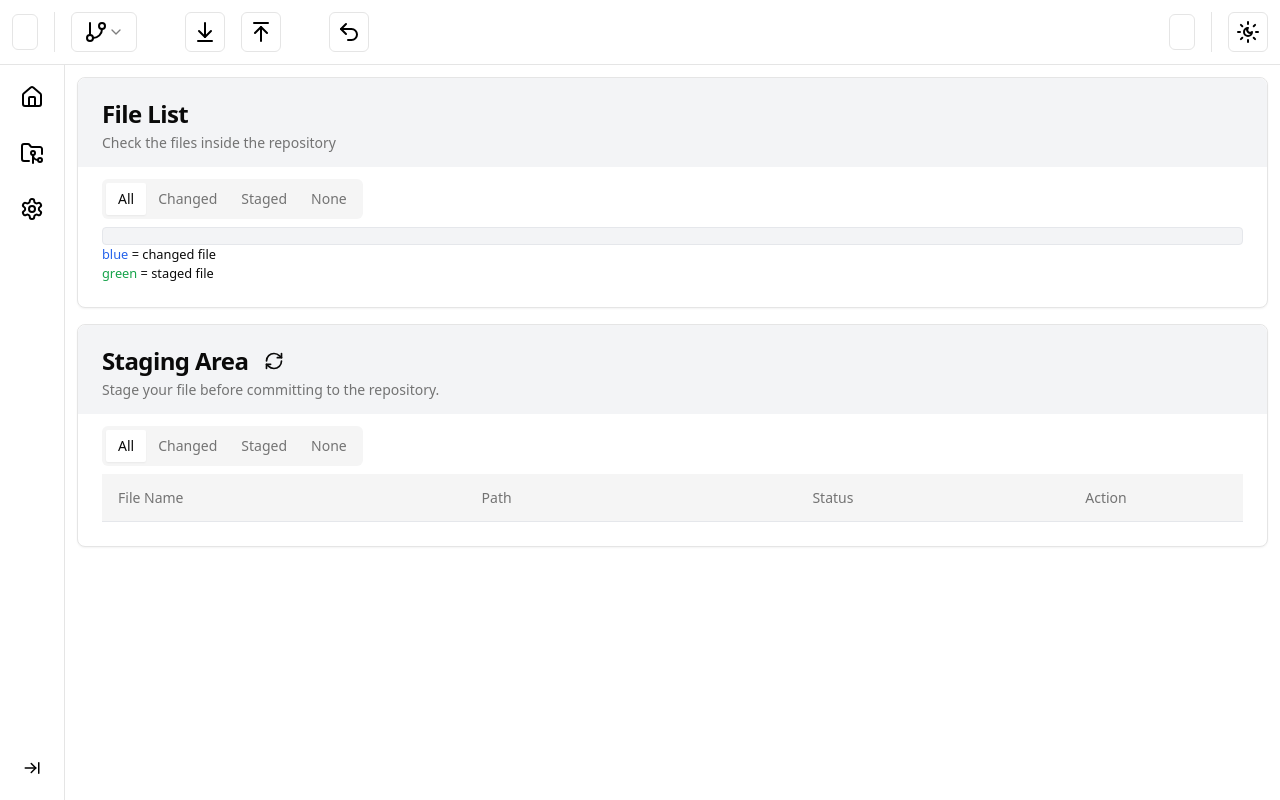
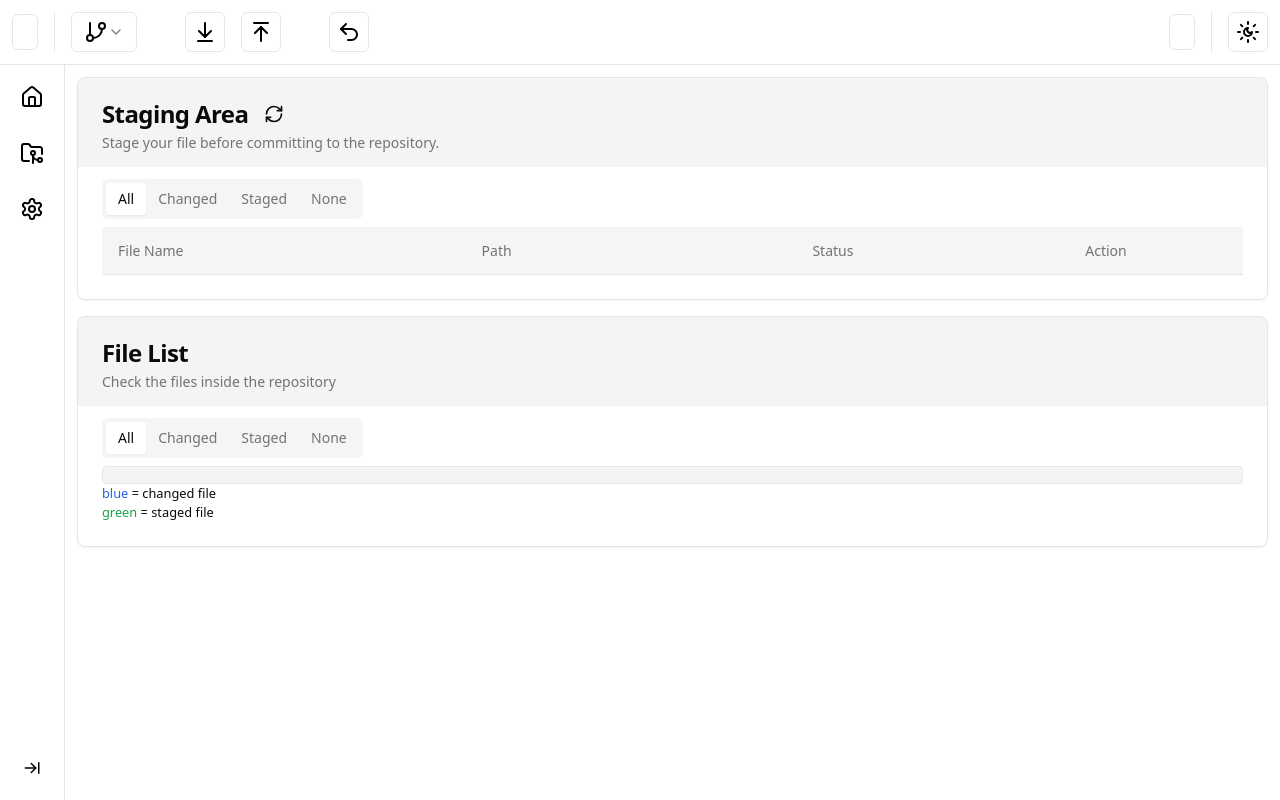
Before and after one commit to RMalik777/git-commander, a React (Vite) app: page /Folder in a window 1280 px wide. Built offline with nearby package versions, Linux system fonts and the light colour scheme.

Commit message:
style: swap staging and file list position

```diff
--- a/src/components/Card/Staging.tsx
+++ b/src/components/Card/Staging.tsx
@@ -203,7 +203,7 @@ export default function FileList() {
                     actionButton = null;
                   }
 
-                  return (
+                  return fileStatus == "Changed" || fileStatus == "Staged" ?
                       <TableRow key={file.name}>
                         <TableCell
                           className={"cursor-pointer font-medium " + textColor}
@@ -218,7 +218,9 @@ export default function FileList() {
                           }>
                           {file.path}
                         </TableCell>
-                      <TableCell className={textColor}>{fileStatus}</TableCell>
+                        <TableCell className={textColor}>
+                          {fileStatus}
+                        </TableCell>
                         <TableCell className="flex flex-col items-center justify-between gap-2 lg:flex-row">
                           {actionButton}
                           <ConfirmationDialog
@@ -228,8 +230,8 @@ export default function FileList() {
                             message={
                               <>
                                 All changes made to {file.name} will be reverted{" "}
-                              <b>permanently</b> and can&apos;t be restored. Are
-                              you sure?
+                                <b>permanently</b> and can&apos;t be restored.
+                                Are you sure?
                               </>
                             }
                             onConfirm={async () => {
@@ -292,7 +294,7 @@ export default function FileList() {
                           />
                         </TableCell>
                       </TableRow>
-                  );
+                    : null;
                 })}
               </TableBody>
             </Table>
--- a/src/routes/pages/folder.tsx
+++ b/src/routes/pages/folder.tsx
@@ -1,11 +1,13 @@
 import FileList from "@/components/Card/FileList";
 import Staging from "@/components/Card/Staging";
+import * as icons from "simple-icons";
+import type { SimpleIcon } from "simple-icons";
 
 export default function Git() {
   return (
     <div className="flex flex-col items-center gap-4">
+      <Staging />
       <FileList />
-      <Staging />
     </div>
   );
 }
```
Lines whose indentation alone changed are shown as unchanged.
